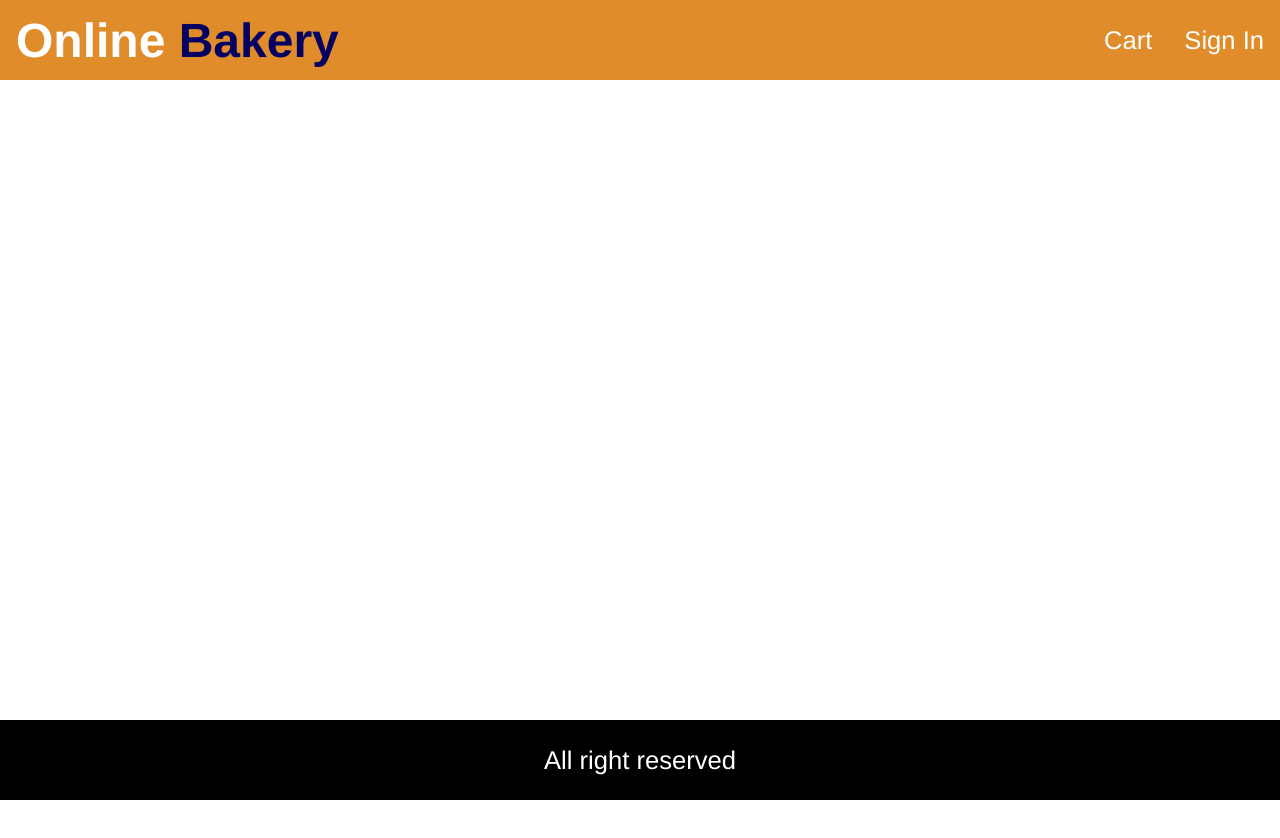
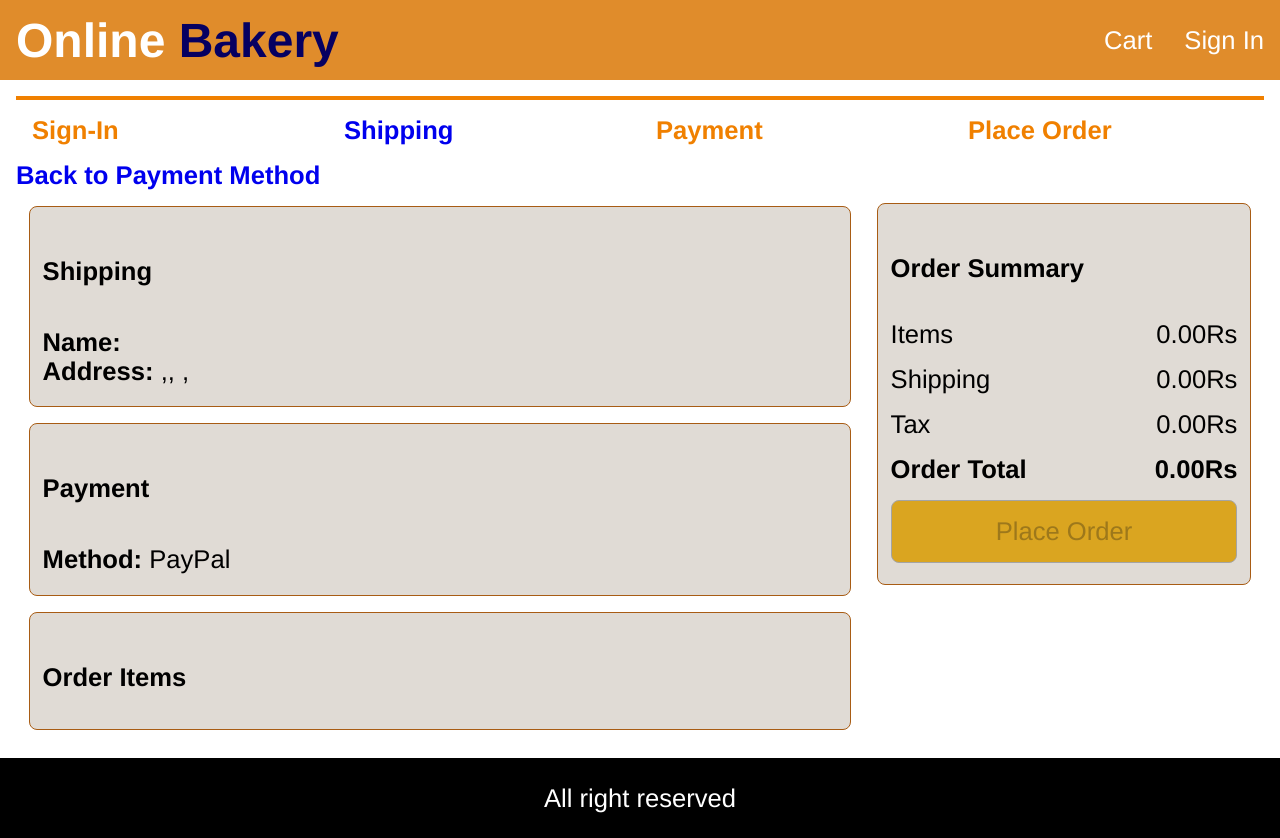
Before and after one commit to hafizwasi/fyp-project, a React (Create React App) app in the folder frontend/: page /placeorder in a window 1280 px wide. Before the commit the page ends 800 px from the top, so only its background shows below. Built offline with nearby package versions, Linux system fonts and the light colour scheme.

Commit message:
Create place order screen

```diff
--- a/frontend/src/App.jsx
+++ b/frontend/src/App.jsx
@@ -5,6 +5,7 @@
 import CartScreen from "./screens/CartScreen";
 import HomeScreen from "./screens/HomeScreen";
 import PaymentMethodScreen from "./screens/PaymentMethodScreen";
+import PlaceOrderScreen from "./screens/PlaceOrderScreen";
 import ProductScreen from "./screens/ProductScreen";
 import RegisterScreen from "./screens/RegisterScreen";
 import ShippingAddressScreen from "./screens/ShippingAddressScreen";
@@ -60,6 +61,7 @@
           <Route path="/signin" component={SigninScreen}></Route>
           <Route path="/shipping" component={ShippingAddressScreen}></Route>
           <Route path="/payment" component={PaymentMethodScreen}></Route>
+          <Route path="/placeorder" component={PlaceOrderScreen}></Route>
           <Route path="/" component={HomeScreen} exact></Route>
         </main>
         <footer className="row center">All right reserved</footer>
--- /dev/null
+++ b/frontend/src/screens/PlaceOrderScreen.js
@@ -0,0 +1,129 @@
+import React from 'react';
+import { useSelector } from 'react-redux';
+import { Link } from 'react-router-dom';
+import CheckoutSteps from '../components/CheckoutSteps';
+
+export default function PlaceOrderScreen(props) {
+  const cart = useSelector((state) => state.cart);
+  if (!cart.paymentMethod) {
+    props.history.push('/payment');
+  }
+  const toPrice = (num) => Number(num.toFixed(2)); // 7.123 => "7.12" => 7.12
+  cart.itemsPrice = toPrice(
+    cart.cartItems.reduce((a, c) => a + c.qty * c.price, 0) //a= accumulator, c= cuurent price
+  );
+  cart.shippingPrice = cart.itemsPrice > 1000 ? toPrice(0) : toPrice(0.10 * cart.itemsPrice);
+  cart.taxPrice = toPrice(0.10 * cart.itemsPrice);
+  cart.totalPrice = cart.itemsPrice + cart.shippingPrice + cart.taxPrice;
+  const placeOrderHandler = () => {
+    // TODO: dispatch place order action
+  };
+  return (
+    <div>
+      <CheckoutSteps step1 step2 step3 step4></CheckoutSteps>
+
+      <Link to="/payment"> <strong>Back to Payment Method</strong></Link>
+      <div className="row top">
+        <div className="col-3">
+          <ul>
+            <li>
+              <div className="card card-body">
+                <h2>Shipping</h2>
+                <p>
+                  <strong>Name:</strong> {cart.shippingAddress.fullName} <br />
+                  <strong>Address: </strong> {cart.shippingAddress.address},
+                  {cart.shippingAddress.city}, {cart.shippingAddress.postalCode}
+                  ,{cart.shippingAddress.country}
+                </p>
+              </div>
+            </li>
+            <li>
+              <div className="card card-body">
+                <h2>Payment</h2>
+                <p>
+                  <strong>Method:</strong> {cart.paymentMethod}
+                </p>
+              </div>
+            </li>
+            <li>
+              <div className="card card-body">
+                <h2>Order Items</h2>
+                <ul>
+                  {cart.cartItems.map((item) => (
+                    <li key={item.product}>
+                      <div className="row">
+                        <div>
+                          <img
+                            src={item.image}
+                            alt={item.name}
+                            className="small"
+                          ></img>
+                        </div>
+                        <div className="min-30">
+                          <Link to={`/product/${item.product}`}>
+                            {item.name}
+                          </Link>
+                        </div>
+
+                        <div>
+                          {item.qty} x {item.price}Rs = {item.qty * item.price}Rs
+                        </div>
+                      </div>
+                    </li>
+                  ))}
+                </ul>
+              </div>
+            </li>
+          </ul>
+        </div>
+        <div className="col-5">
+          <div className="card card-body">
+            <ul>
+              <li>
+                <h2>Order Summary</h2>
+              </li>
+              <li>
+                <div className="row">
+                  <div>Items</div>
+                  <div>{cart.itemsPrice.toFixed(2)}Rs</div>
+                </div>
+              </li>
+              <li>
+                <div className="row">
+                  <div>Shipping</div>
+                  <div>{cart.shippingPrice.toFixed(2)}Rs</div>
+                </div>
+              </li>
+              <li>
+                <div className="row">
+                  <div>Tax</div>
+                  <div>{cart.taxPrice.toFixed(2)}Rs</div>
+                </div>
+              </li>
+              <li>
+                <div className="row">
+                  <div>
+                    <strong> Order Total</strong>
+                  </div>
+                  <div>
+                    <strong>{cart.totalPrice.toFixed(2)}Rs</strong>
+                  </div>
+                </div>
+              </li>
+              <li>
+                <button
+                  type="button"
+                  onClick={placeOrderHandler}
+                  className="primary block"
+                  disabled={cart.cartItems.length === 0}
+                >
+                  Place Order
+                </button>
+              </li>
+            </ul>
+          </div>
+        </div>
+      </div>
+    </div>
+  );
+}
```
